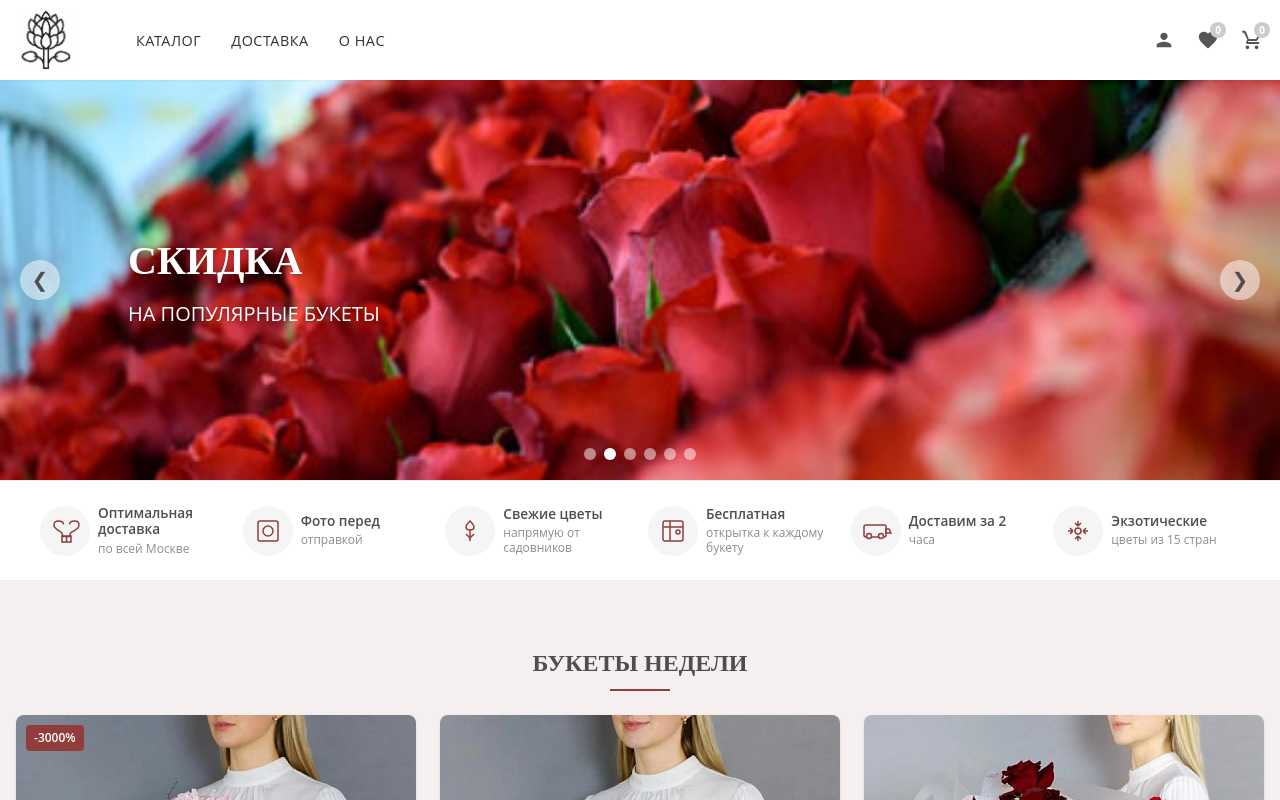
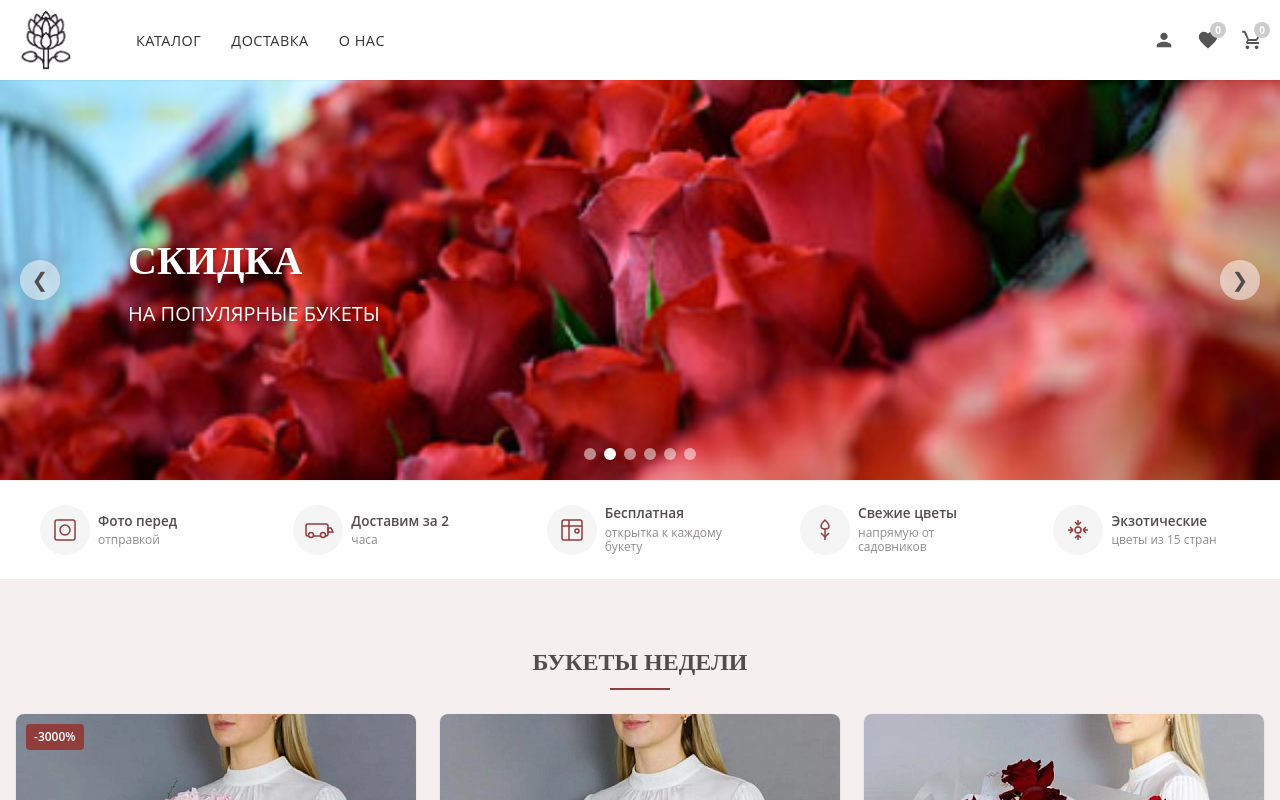
Before and after one commit to Sala910/Proyecto-rosas, a React (Create React App) app: page / in a window 1280 px wide. Shown: the top 800 px of the page. Built offline with nearby package versions, Linux system fonts and the light colour scheme.

Commit message:
feature bar

```diff
--- a/src/components/home/FeatureBar.tsx
+++ b/src/components/home/FeatureBar.tsx
@@ -2,21 +2,9 @@ import React from 'react';
 import './FeatureBar.css';
 
 const features = [
+
   {
     id: 1,
-    icon: (
-      <svg width="50" height="50" viewBox="0 0 50 50" fill="none" xmlns="http://www.w3.org/2000/svg">
-        <circle cx="25" cy="25" r="25" fill="white"/>
-        <path d="M29.5 18.5C29.5 17.5 30 15 35 15C38.5 15 39 17.5 39 19C39 25 30 24.5 30 28.5V30.5H22.5V28.5C22.5 24.5 14 24.5 14 19C14 16.5 15 15 18.5 15C23 15 23.5 17.5 23.5 18.5" stroke="#903d3c" strokeWidth="1.5"/>
-        <rect x="22" y="30" width="9" height="6" stroke="#903d3c" strokeWidth="1.5"/>
-        <line x1="26.5" y1="30" x2="26.5" y2="36" stroke="#903d3c" strokeWidth="1.5"/>
-      </svg>
-    ),
-    title: 'Оптимальная доставка',
-    description: 'по всей Москве'
-  },
-  {
-    id: 2,
     icon: (
       <svg width="50" height="50" viewBox="0 0 50 50" fill="none" xmlns="http://www.w3.org/2000/svg">
         <circle cx="25" cy="25" r="25" fill="white"/>
@@ -29,20 +17,21 @@ const features = [
     description: 'отправкой'
   },
   {
-    id: 3,
+    id: 2,
     icon: (
       <svg width="50" height="50" viewBox="0 0 50 50" fill="none" xmlns="http://www.w3.org/2000/svg">
         <circle cx="25" cy="25" r="25" fill="white"/>
-        <path d="M25 15C25 15 21 19 21 21C21 23 23 24 25 24C27 24 29 23 29 21C29 19 25 15 25 15Z" stroke="#903d3c" strokeWidth="1.5"/>
-        <path d="M25 24V35" stroke="#903d3c" strokeWidth="1.5"/>
-        <path d="M21 28L25 32L29 28" stroke="#903d3c" strokeWidth="1.5"/>
+        <rect x="13" y="19" width="22" height="12" rx="2" stroke="#903d3c" strokeWidth="1.5"/>
+        <circle cx="18" cy="30" r="2.5" stroke="#903d3c" strokeWidth="1.5"/>
+        <circle cx="30" cy="30" r="2.5" stroke="#903d3c" strokeWidth="1.5"/>
+        <path d="M35 23H38L40 27H35V23Z" stroke="#903d3c" strokeWidth="1.5"/>
       </svg>
     ),
-    title: 'Свежие цветы',
-    description: 'напрямую от садовников'
+    title: 'Доставим за 2',
+    description: 'часа'
   },
   {
-    id: 4,
+    id: 3,
     icon: (
       <svg width="50" height="50" viewBox="0 0 50 50" fill="none" xmlns="http://www.w3.org/2000/svg">
         <circle cx="25" cy="25" r="25" fill="white"/>
@@ -56,21 +45,20 @@ const features = [
     description: 'открытка к каждому букету'
   },
   {
-    id: 5,
+    id: 4,
     icon: (
       <svg width="50" height="50" viewBox="0 0 50 50" fill="none" xmlns="http://www.w3.org/2000/svg">
         <circle cx="25" cy="25" r="25" fill="white"/>
-        <rect x="13" y="19" width="22" height="12" rx="2" stroke="#903d3c" strokeWidth="1.5"/>
-        <circle cx="18" cy="30" r="2.5" stroke="#903d3c" strokeWidth="1.5"/>
-        <circle cx="30" cy="30" r="2.5" stroke="#903d3c" strokeWidth="1.5"/>
-        <path d="M35 23H38L40 27H35V23Z" stroke="#903d3c" strokeWidth="1.5"/>
+        <path d="M25 15C25 15 21 19 21 21C21 23 23 24 25 24C27 24 29 23 29 21C29 19 25 15 25 15Z" stroke="#903d3c" strokeWidth="1.5"/>
+        <path d="M25 24V35" stroke="#903d3c" strokeWidth="1.5"/>
+        <path d="M21 28L25 32L29 28" stroke="#903d3c" strokeWidth="1.5"/>
       </svg>
     ),
-    title: 'Доставим за 2',
-    description: 'часа'
+    title: 'Свежие цветы',
+    description: 'напрямую от садовников'
   },
   {
-    id: 6,
+    id: 5,
     icon: (
       <svg width="50" height="50" viewBox="0 0 50 50" fill="none" xmlns="http://www.w3.org/2000/svg">
         <circle cx="25" cy="25" r="25" fill="white"/>
```
